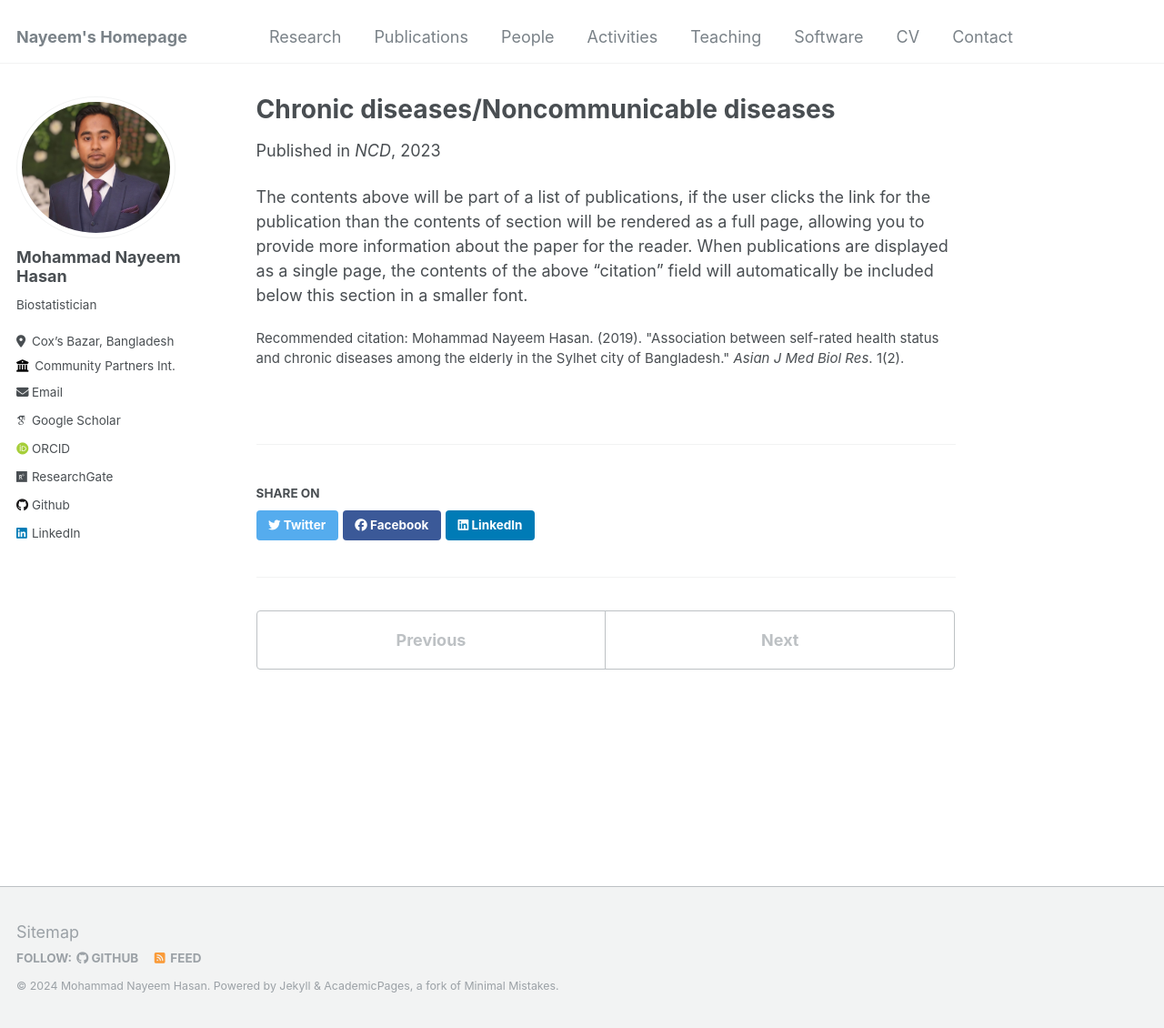
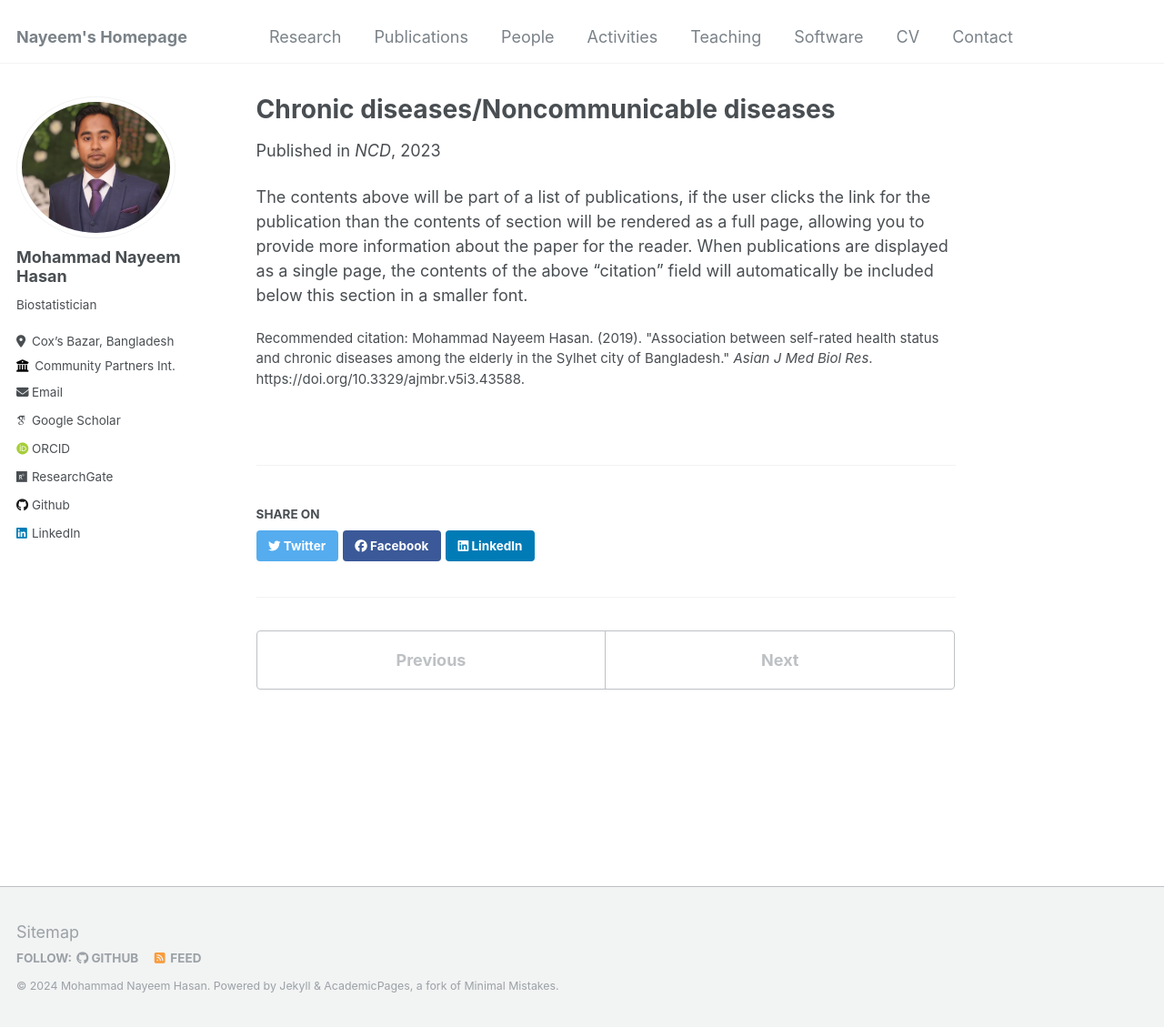
Before and after one commit to nayeemlab/nayeemlab.github.io, a Jekyll site: the page built from _research/NCD.md, in a window 1280 px wide and 1130 px high. Shown: the whole window at 91% size. Built offline with Jekyll 4.4.1, drawn with Linux system fonts in a browser that asks for light colours; some web fonts are replaced.

Commit message:
Update NCD.md

```diff
--- a/_research/NCD.md
+++ b/_research/NCD.md
@@ -5,7 +5,7 @@ permalink: /research/NCD
 excerpt: 'Aging presents a significant challenge in Bangladesh, with its impact progressively intensifying and leading to a range of serious consequences. Older adults often face new and complex health issues, with many suffering from chronic conditions. Research was conducted to assess the health status, depression, and daily functioning of elderly individuals in the Sylhet region of Bangladesh (1). Additionally, a major contemporary health issue is the rising prevalence of chronic diseases among young adults. This study aimed to identify risk factors for chronic disease and determine the prevalence of such conditions in individuals aged 18 to 39 (2).'
 date: 2023-01-01
 venue: 'NCD'
-citation: 'Mohammad Nayeem Hasan. (2019). &quot;Association between self-rated health status and chronic diseases among the elderly in the Sylhet city of Bangladesh.&quot; <i>Asian J Med Biol Res</i>. 1(2).'
+citation: 'Mohammad Nayeem Hasan. (2019). &quot;Association between self-rated health status and chronic diseases among the elderly in the Sylhet city of Bangladesh.&quot; <i>Asian J Med Biol Res</i>. https://doi.org/10.3329/ajmbr.v5i3.43588.'
 ---
 
 The contents above will be part of a list of publications, if the user clicks the link for the publication than the contents of section will be rendered as a full page, allowing you to provide more information about the paper for the reader. When publications are displayed as a single page, the contents of the above "citation" field will automatically be included below this section in a smaller font.
```
